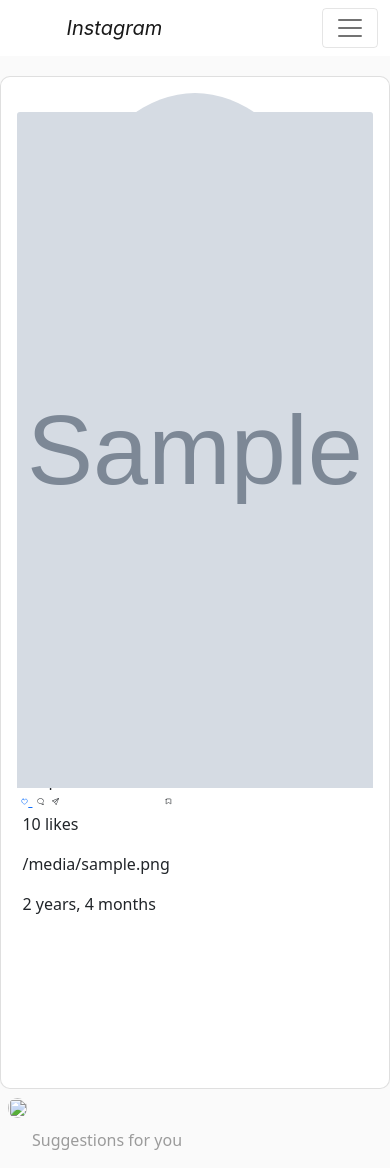
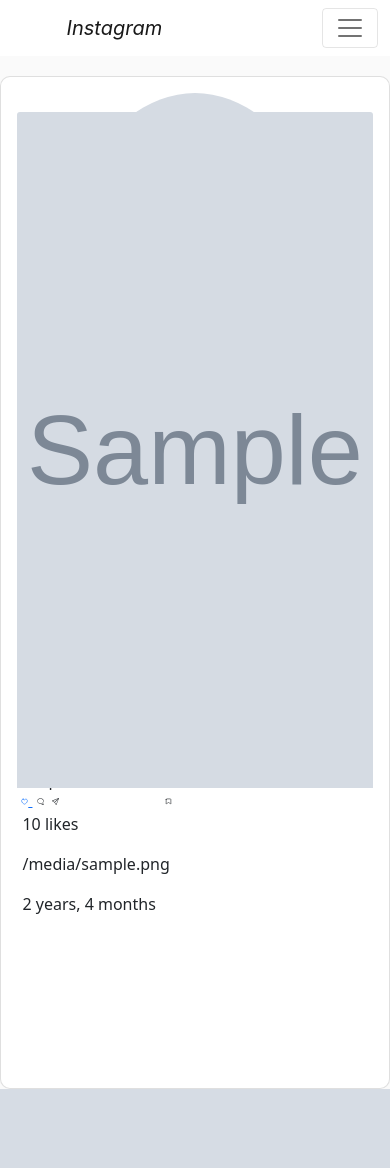
Before and after one commit to victoriamwangi/vigreisSocial, a Django app: template social/templates/home.html in a window 390 px wide. After the commit the page ends 1089 px from the top, so only its background shows below. Run offline with Django 4.2, Linux system fonts and the light colour scheme; tables that the repository leaves empty hold one stand-in row (values such as "Sample post"); the template is opened without the code that fills it: values that come from a table or form of the project are taken from there, most other values are stand-ins (such as "Sample title", 1, 10 or a date in 2020); grey boxes marked "Sample" are stand-in pictures; some libraries are stand-ins or nearby versions.

Commit message:
add media queries

```diff
--- a/social/templates/home.html
+++ b/social/templates/home.html
@@ -8,9 +8,9 @@
     {%block content%}
     <p></p>
     <div class="row">
-      <div class="col-lg-2"></div>
+      <div class="col-lg-2 none"></div>
 
-      <div class="col-lg-5">
+      <div class="col-lg-5 col-md-12 col-sm-12">
         {%for post in posts%}
 
         <div class="card" id="post">
@@ -130,7 +130,7 @@
 
         {%endfor%}
       </div>
-      <div class="col-lg-3 homeprof">
+      <div class="col-lg-3 homeprof none">
         <div class="card" id="homeprof">
           <img
             class="card-img-top"
--- a/social/templates/profile.html
+++ b/social/templates/profile.html
@@ -33,7 +33,7 @@
     </div>
     <div class="row">
       <div class="col-lg-2"></div>
-      <div class="col-lg-10 profpost">
+      <div class="col-lg-10  profpost">
 {%for post in posts%}
 
         <div  class="card" id="profpost">
--- a/static/css/style.css
+++ b/static/css/style.css
@@ -163,6 +163,7 @@
     display: flex;
     flex-direction: row;
     margin-top: 3vw;
+    flex-wrap: wrap;
 }
 
 #profpost {
@@ -243,3 +244,9 @@
 #liked {
     display: none;
 }
+
+@media (min-width: 375px) and (max-width: 912px) {
+    .none {
+        display: none !important;
+    }
+}
```
